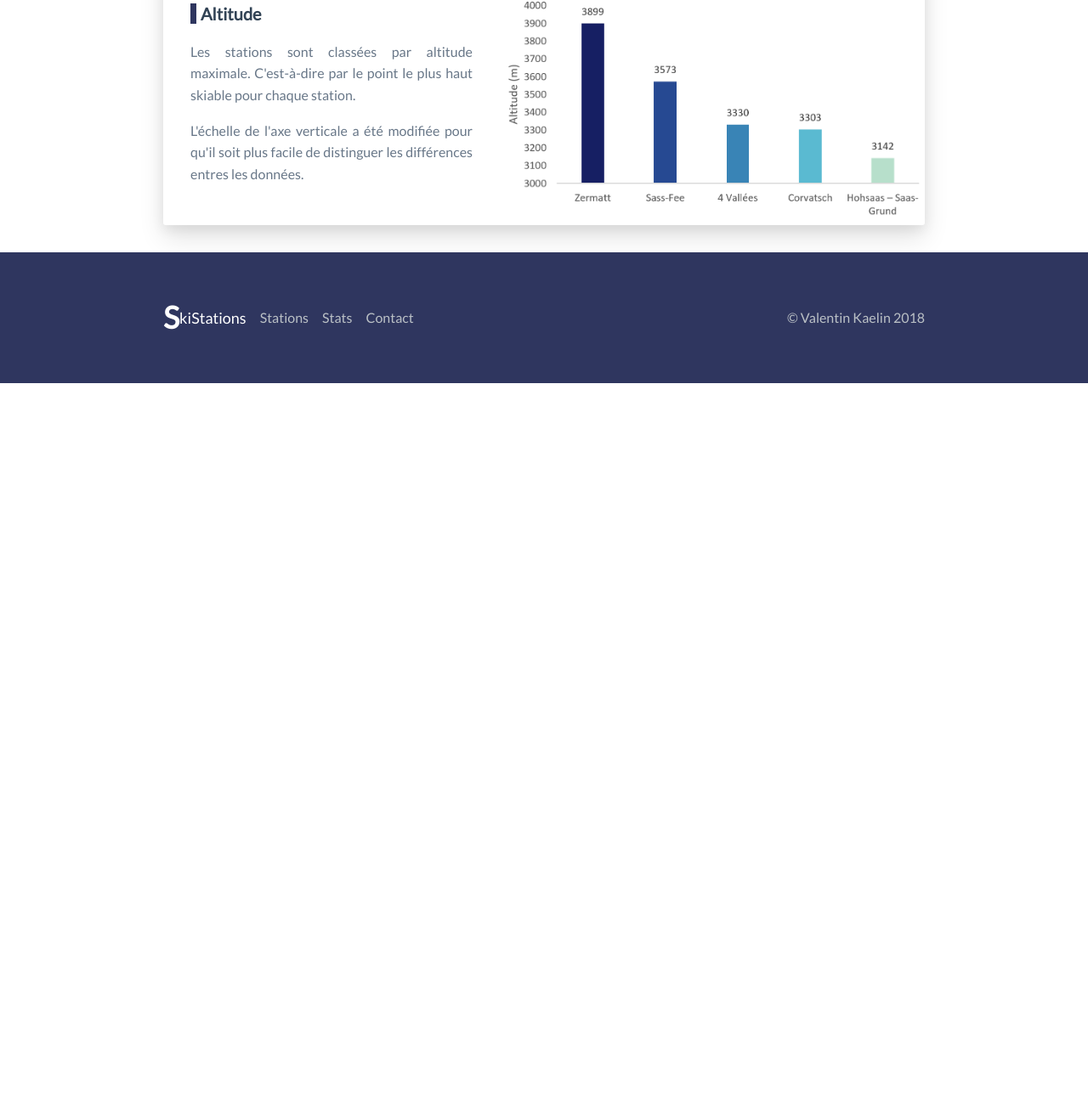
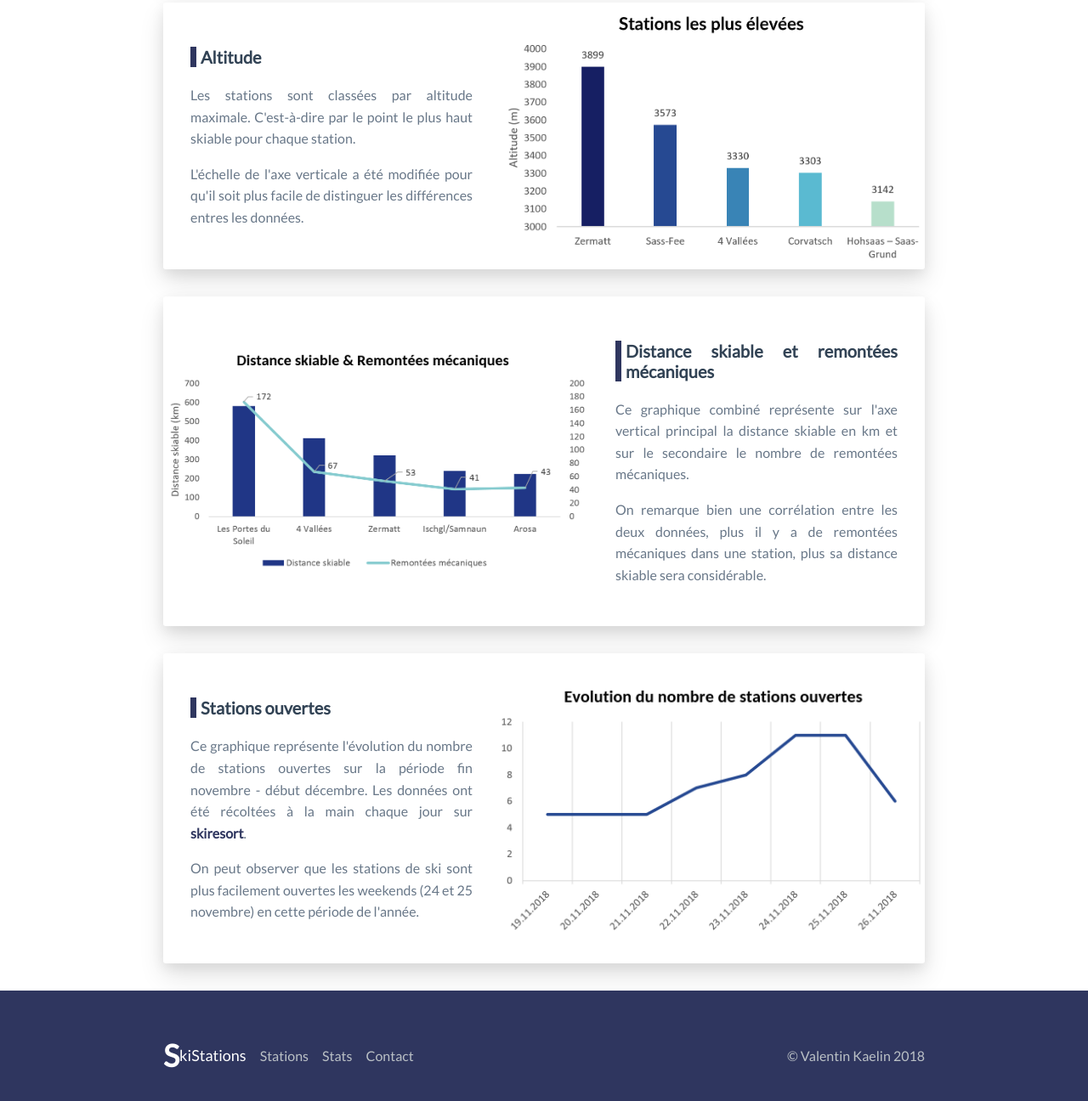
Before and after one commit to vkaelin/SkiStations, a plain HTML site: page src/html/stats.html in a window 1280 px wide. Shown: the part 932-2228 px from the top of the page at 85% size. Before the commit the page ends 1383 px from the top, so only its background shows below. Drawn offline with Linux system fonts and the light colour scheme.

Commit message:
More content on stats page

```diff
--- a/ressources/css/block-img.css
+++ b/ressources/css/block-img.css
@@ -22,6 +22,9 @@
 .block-with-img.xl .block-with-img__img {
   flex: 0 0 500px;
   min-height: 300px;
+  background-repeat: no-repeat;
+  background-position: center;
+  background-size: contain;
 }
 
 .block-with-img .block-with-img__text {
@@ -41,7 +44,7 @@
   }
 
   .block-with-img {
-      flex-direction: column;
+    flex-direction: column;
   }
 
   .block-with-img.circle .block-with-img__img {
@@ -58,9 +61,17 @@
 
 /* Différentes images */
 .block-with-img__img.byLand {
-  background: url('../../ressources/images/stats/parCanton.png') no-repeat center/contain;
+  background-image: url('../../ressources/images/stats/parCanton.png');
 }
 
 .block-with-img__img.height {
-  background: url('../../ressources/images/stats/altitude.png') no-repeat center/contain;
+  background-image: url('../../ressources/images/stats/altitude.png');
 }
+
+.block-with-img__img.distance {
+  background-image: url('../../ressources/images/stats/distanceSkiable.PNG');
+}
+
+.block-with-img__img.open {
+  background-image: url('../../ressources/images/stats/stationsOuvertes.PNG');
+}
--- a/src/html/stats.html
+++ b/src/html/stats.html
@@ -150,10 +150,13 @@
         <div class="block-with-img__text">
           <h3 class="border-l">Canton</h3>
           <p>Voici un graphique en secteur représentant les 5 cantons suisses ayant le plus de stations de ski.</p>
-          <p>Le nombre total de stations en Suisse s'élève à 336.</p>
+          <p>Le nombre total de stations de ski en Suisse s'élève à 336.</p>
           <p>
             On remarque les cantons de Berne et des Grisons représentent presque la moitié des stations de ski en
-            Suisse.
+            Suisse. On peut donc observer une analogie avec la topographie du pays.
+          </p>
+          <p>
+
           </p>
         </div>
       </div>
@@ -171,6 +174,37 @@
           </p>
         </div>
         <div class="block-with-img__img height"></div>
+      </div>
+
+      <div class="block-with-img xl">
+        <div class="block-with-img__img distance"></div>
+        <div class="block-with-img__text">
+          <h3 class="border-l">Distance skiable et remontées mécaniques</h3>
+          <p>
+            Ce graphique combiné représente sur l'axe vertical principal la distance skiable en km et sur le secondaire
+            le nombre de remontées mécaniques.
+          </p>
+          <p>
+            On remarque bien une corrélation entre les deux données, plus il y a de remontées mécaniques dans une
+            station, plus sa distance skiable sera considérable.
+          </p>
+        </div>
+      </div>
+
+      <div class="block-with-img xl">
+        <div class="block-with-img__text">
+          <h3 class="border-l">Stations ouvertes</h3>
+          <p>
+            Ce graphique représente l'évolution du nombre de stations ouvertes sur la période fin novembre - début
+            décembre. Les données ont été récoltées à la main chaque jour sur <a class="bold" href="https://www.skiresort.info/"
+              target="_blank">skiresort</a>.
+          </p>
+          <p>
+            On peut observer que les stations de ski sont plus facilement ouvertes les weekends (24 et 25 novembre) en
+            cette période de l'année.
+          </p>
+        </div>
+        <div class="block-with-img__img open"></div>
       </div>
 
   </main>
```
Also changed, not shown: ressources/images/stats/distanceSkiable.PNG (added), ressources/images/stats/stationsOuvertes.PNG (added).
